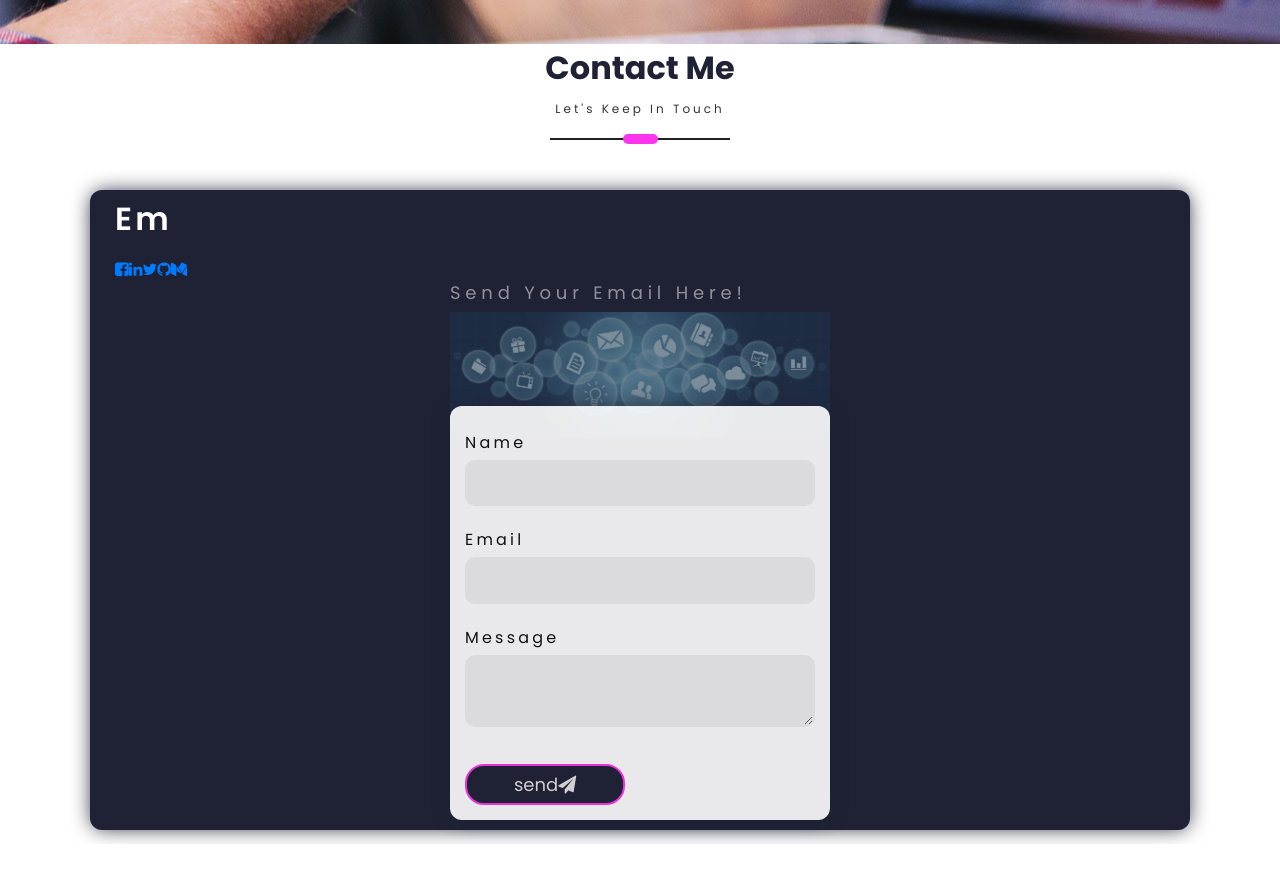
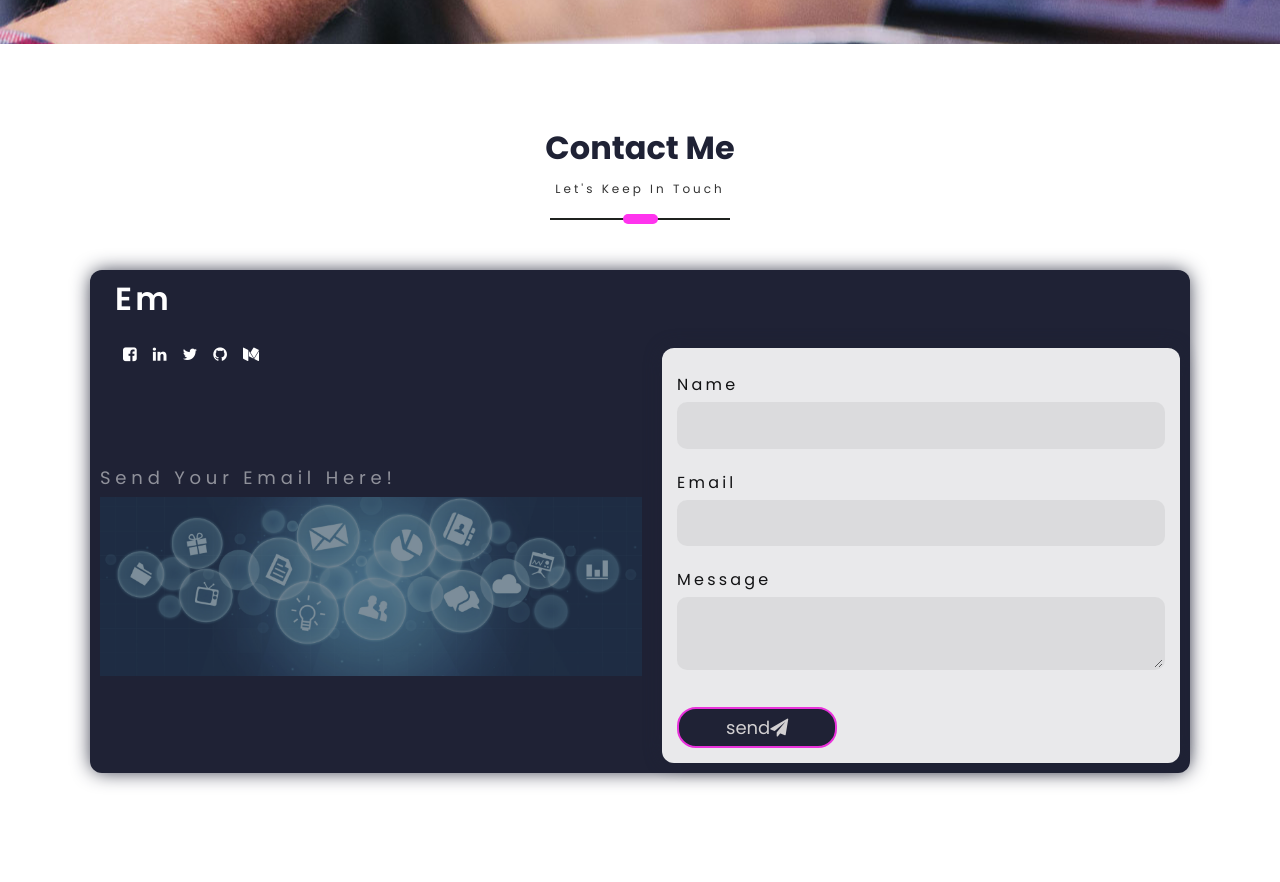
Before and after one commit to ellijs/Jessica-Lee, a React (Create React App) app in the folder jessica-lee/: page / in a window 1280 px wide. Shown: the part 2700-3582 px from the top of the page. Before the commit the page ends 3544 px from the top, so only its background shows below. Built offline with nearby package versions, Linux system fonts and the light colour scheme; a web font is replaced by a local one.

Commit message:
contactMe CSS done

```diff
--- a/jessica-lee/src/PortfolioContainer/ContactMe/ContactMe.css
+++ b/jessica-lee/src/PortfolioContainer/ContactMe/ContactMe.css
@@ -1,5 +1,6 @@
 .main-container {
     min-height: 100vh;
+    margin-top: 80px;
 }
 
 .central-form {
@@ -117,6 +118,55 @@
     border: 2px solid #1f2235;
   }
 
-  button .load {
+.img-back {
+    flex: 1;
+    margin-right: 20px;
+    align-self: center;
+}
+
+form {
+    flex: 0.9;
+}
+
+.col i {
+    padding: 8px;
+    color: white;
+}
+
+.col i:hover {
+    transform: scale(1.5);
+}
+
+button .load {
     width: 100%;
+}
+
+button .load img {
+    width: 60px;
+    color: green;
+}
+
+@media screen and (min-width: 940px) {
+    .back-form {
+      max-width: 1100px;
+      margin: 0 auto;
+      display: flex;
+      justify-content: space-between;
+      margin-top: 30px;
+    }
+
+    .img-back {
+      flex: 1;
+      align-self: center;
+      margin-right: 20px;
+    }
+
+    form {
+      flex: 0.9;
+    }
   }
+  @media screen and (max-width: 414px) {
+    .central-form h2 {
+      font-size: 16px;
+    }
+  }
```
